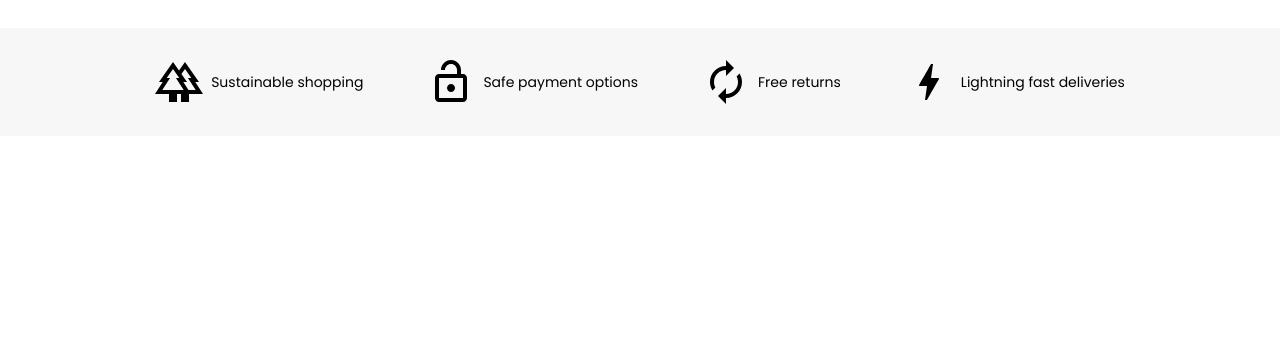
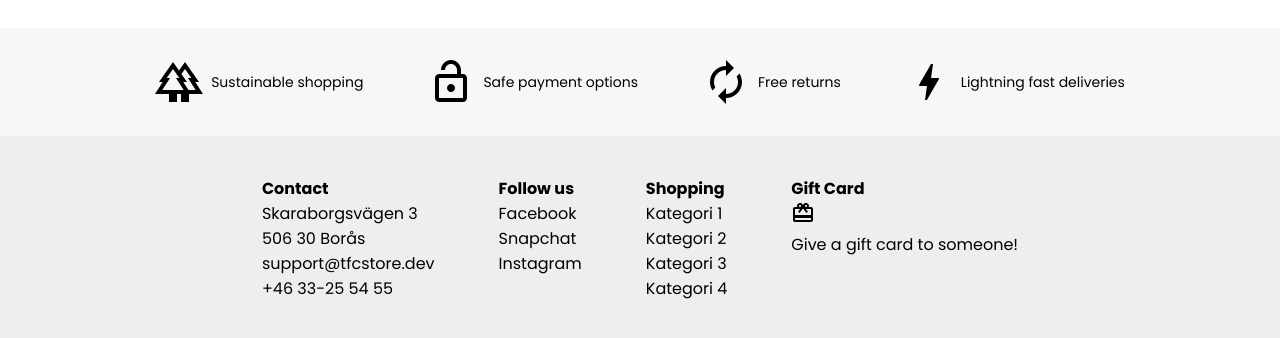
Before and after one commit to Zaai90/Webbshop-med-React, a React (Vite) app: page / in a window 1280 px wide. Shown: the part 772-1110 px from the top of the page. Before the commit the page ends 908 px from the top, so only its background shows below. Built offline with nearby package versions, Linux system fonts and the light colour scheme.

Commit message:
Mock links with structure added

```diff
--- a/src/components/Footer.tsx
+++ b/src/components/Footer.tsx
@@ -46,6 +46,19 @@ const BenefitContent = styled.div`
     }
   }
 `;
+
+const LinksContainer = styled.div`
+  padding: 40px 15px;
+  background-color: #eee;
+  display: flex;
+  gap: 4rem;
+  justify-content: center;
+`;
+
+const LinkContainer = styled.div`
+
+`;
+
 const Footer = () => {
   return (
     <FooterStyled>
@@ -70,6 +83,37 @@ const Footer = () => {
           <span>Lightning fast deliveries</span>
         </BenefitContent>
       </BenefitContainerStyled>
+
+      <LinksContainer>
+        <div>
+          <h4>Contact</h4>
+          <div>Skaraborgsvägen 3</div>
+          <div>506 30 Borås</div>
+          <div>support@tfcstore.dev</div>
+          <div>+46 33-25 54 55</div>
+        </div>
+        <div>
+          <h4>Follow us</h4>
+          <div>Facebook</div>
+          <div>Snapchat</div>
+          <div>Instagram</div>
+        </div>
+        <div>
+          <h4>Shopping</h4>
+          <div>Kategori 1</div>
+          <div>Kategori 2</div>
+          <div>Kategori 3</div>
+          <div>Kategori 4</div>
+        </div>
+        <div>
+          <h4>Gift Card</h4>
+          <div>
+          <RedeemOutlinedIcon />
+          <div>Give a gift card to someone!</div>
+          </div>
+        </div>
+      </LinksContainer>
+
     </FooterStyled>
   );
 }
```
